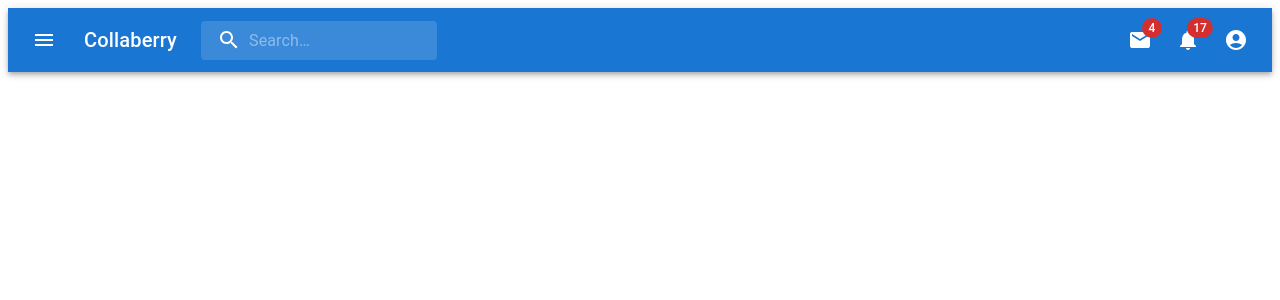
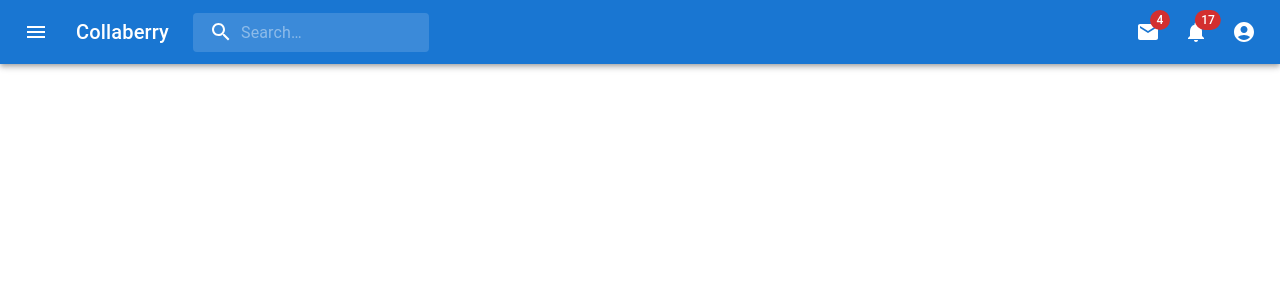
Before and after one commit to rishi-12/roomy, a React (Create React App) app: page / in a window 1280 px wide. Shown: the top 300 px of the page. Built offline with nearby package versions, Linux system fonts and the light colour scheme.

Commit message:
add css folder and remove margins

```diff
--- a/src/components/NavBar.tsx
+++ b/src/components/NavBar.tsx
@@ -15,6 +15,7 @@ import AccountCircle from "@mui/icons-material/AccountCircle";
 import MailIcon from "@mui/icons-material/Mail";
 import NotificationsIcon from "@mui/icons-material/Notifications";
 import MoreIcon from "@mui/icons-material/MoreVert";
+import "../css/index.css";
 
 const Search = styled("div")(({ theme }) => ({
   position: "relative",
--- /dev/null
+++ b/src/css/index.css
@@ -0,0 +1,4 @@
+* {
+  margin: 0;
+  padding: 0;
+}
```
